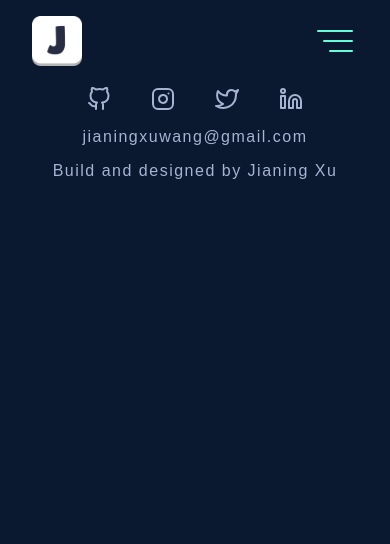
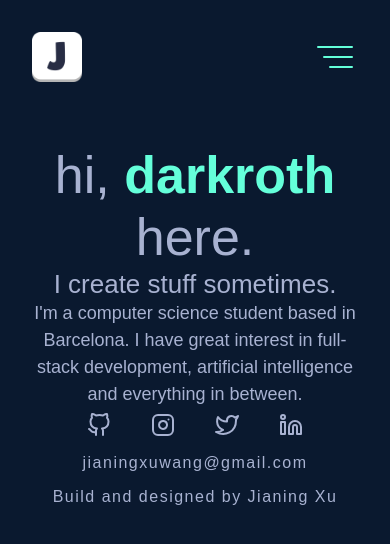
Before and after one commit to jianingxu1/jianingxu1.github.io, a plain HTML site: page index.html in a window 390 px wide. Shown: the top 544 px of the page. Drawn offline with nearby package versions, Linux system fonts and the light colour scheme; a web font is replaced by a local one.

Commit message:
Add intro section
- Fully responsive.

```diff
--- a/css/main.css
+++ b/css/main.css
@@ -10,6 +10,8 @@
     --lightest-slate: #ccd6f6;
     --white: #e6f1ff;
     --green: #64ffda;
+    --max-padding: 3rem;
+    --med-padding: 2rem;
 }
 
 * {
@@ -18,8 +20,9 @@
 }
 
 body {
-    min-height: 300vh; /* change to 100vh */
+    min-height: 100vh;
     background-color: var(--navy);
+    color: var(--light-slate);
     font-family: 'NTR', sans-serif, -apple-system, BlinkMacSystemFont, "Segoe UI", Roboto, Helvetica, Arial, sans-serif, "Apple Color Emoji", "Segoe UI Emoji", "Segoe UI Symbol";
 }
 
@@ -52,7 +55,7 @@ header {
 
 .logo,
 .nav-toggle {
-    margin: 1rem 2rem;
+    margin: 2rem var(--max-padding);
 }
 
 /* menu button */
@@ -134,14 +137,42 @@ footer {
     background-color: var(--dark-slate);
 }
 
-/* footer */
-footer {
-    color: var(--light-slate);
+/* main */
+/* intro */
+main {
+    padding: 0 200px;
 }
 
+h1, h2, h3, h4, h5, h6 {
+    margin-bottom: 0;
+}
+
+.intro {
+    padding-top: 75px;
+}
+
+.intro-title {
+    font-size: clamp(52px, 8vw, 80px);
+}
+
+.intro-name {
+    color: var(--green);
+    font-weight: 800;
+}
+
+.intro-subtitle {
+    font-size: clamp(26px, 5vw, 50px);
+}
+
+.intro-desc {
+    font-size: 22px;
+    max-width: 550px;
+}
+
+/* footer */
 .left-bar {
     position: fixed;
-    left: 2rem;
+    left: var(--max-padding);
     bottom: 0;
 }
 
@@ -171,7 +202,7 @@ footer {
 
 .right-bar {
     position: fixed;
-    right: 2rem;
+    right: var(--max-padding);
     bottom: 0;
 }
 
@@ -179,7 +210,27 @@ footer {
     writing-mode: vertical-rl;
 }
 
-@media (max-width: 630px) {
+
+@media (max-width: 876px)  {
+    main {
+        padding: 0px 100px;
+    }
+
+    .logo,
+    .nav-toggle {
+        margin: 2rem var(--med-padding);
+    }
+
+    .left-bar {
+        left: var(--med-padding);
+    }
+
+    .right-bar {
+        right: var(--med-padding);
+    }
+}
+
+@media (max-width: 700px) {
     /* navigation bar and toggle */
     .nav-toggle {
         display: flex;
@@ -225,11 +276,28 @@ footer {
         gap: 2rem;
     }
 
+    /* main */
+    /* intro */
+    main {
+        padding: 0px 24px;
+    }
+
+    .intro {
+        padding-top: 30px;
+        text-align: center;
+    }
+
+    .intro-desc {
+        font-size: 18px;
+        margin: 0 auto;
+    }
+
     /* footer */
     footer {
         display: flex;
         flex-direction: column;
         gap: 10px;
+        padding: 0 25px;
     }
 
     .left-bar,
@@ -266,6 +334,12 @@ footer {
     }
 }
 
+@media (max-width: 480px) {
+    main {
+        padding: 0 25px;
+    }
+}
+
 @media (max-width: 400px) {
     .nav-bar[data-visible="true"] {
         left: 40%;
--- a/index.html
+++ b/index.html
@@ -23,7 +23,7 @@
             </div>
             <nav data-visible="false" id="nav-bar" class="nav-bar d-flex align-items-center">
                 <ul id="primary-navigation" class="primary-navigation p-0 m-0 d-flex align-items-center">
-                    <li><a class="link" href="#intro">/home</a></li>
+                    <li><a class="link" href="index.html">/home</a></li>
                     <li><a class="link" href="#about">/about</a></li>
                     <li><a class="link" href="#education">/education</a></li>
                     <li><a class="link" href="#projects">/projects</a></li>
@@ -31,7 +31,16 @@
                 <div id="resume" class="resume">Resume</div>
             </nav>
         </header>
-        <main></main>
+        <main>
+            <section id="intro" class="intro">
+                <h1 class="intro-title">hi, <span class="intro-name">darkroth</span> here.</h1>
+                <h2 class="intro-subtitle">I create stuff sometimes.</h2>
+                <p class="intro-desc">I'm a computer science student based in Barcelona. I have great interest in full-stack development, artificial intelligence and everything in between.</p>
+            </section>
+            <section id="about" class="about"></section>
+            <section id="education" class="education"></section>
+            <section id="projects" class="projects"></section>
+        </main>
         <footer>
             <div class="left-bar">
                 <ul class="social-media p-0 m-0">
```
